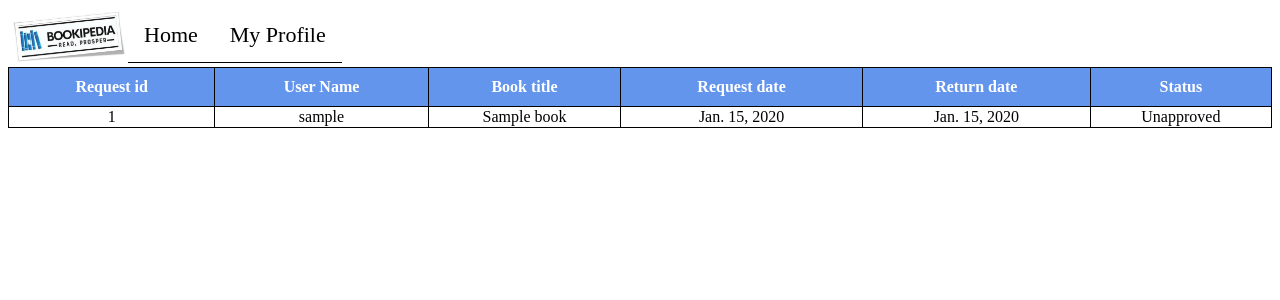
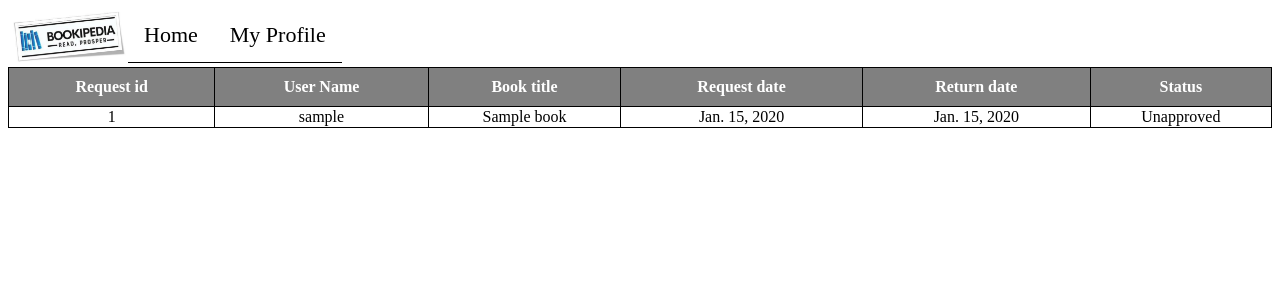
Before and after one commit to shaikh-ma/LibraryManagement, a Django app: a page that uses libman/library/templates/library/base.html in a window 1280 px wide. Shown: the top 300 px of the page. Run offline with Django 3.2, Linux system fonts and the light colour scheme; tables that the repository leaves empty hold one stand-in row (values such as "Sample post").

Commit message:
Updates to base template

```diff
--- a/libman/library/templates/library/base.html
+++ b/libman/library/templates/library/base.html
@@ -6,7 +6,6 @@
   <meta name="viewport" content="width=device-width, initial-scale=1.0">
   <title>Bookipedia - Library</title>
   <style>
-
   .title {
     color: grey;
     font-size: 18px;
@@ -39,9 +38,10 @@
   table, th, td {
   border: 1px solid black;
   border-collapse: collapse;
+  text-align: center;
   }
   th{
-      background-color: cornflowerblue;
+      background-color: gray;
       color: white;
       padding: 10px;
   }
@@ -92,7 +92,6 @@
   </div>
   </div>
   <br/>
-
   {% block content %}
   {% endblock %}
 </body>
--- a/libman/library/templates/library/home.html
+++ b/libman/library/templates/library/home.html
@@ -1,13 +1,12 @@
 {% extends 'library/base.html' %}
 {% load static %}
 {% block content %}
-<!-- <input type="text" id="searchbook" onkeyup="findBook()" placeholder="Search for book.." title="Type in book name"> -->
+
 <style>
 .card {
   box-shadow: 0 4px 8px 0 rgba(0, 0, 0, 0.2);
   display: inline-table;
   margin: 15px;
-  /* border: 1px solid; */
   margin-bottom: 35px;
   text-align: center;
   font-family: arial;
--- a/libman/library/templates/library/user_requests.html
+++ b/libman/library/templates/library/user_requests.html
@@ -1,14 +1,6 @@
 {% extends "library/base.html" %}
 
 {% block content %}
-<style>
-  table,
-  th,
-  td {
-    border: 1px solid black;
-    text-align: center;
-  }
-</style>
 <table style="width: 100%;">
     <tr>
       <th>Request id</th>
```
Also changed, not shown: libman/library/templates/library/requests.html (indentation only), libman/library/templates/library/user_books.html (indentation only). Lines whose indentation alone changed are shown as unchanged.
